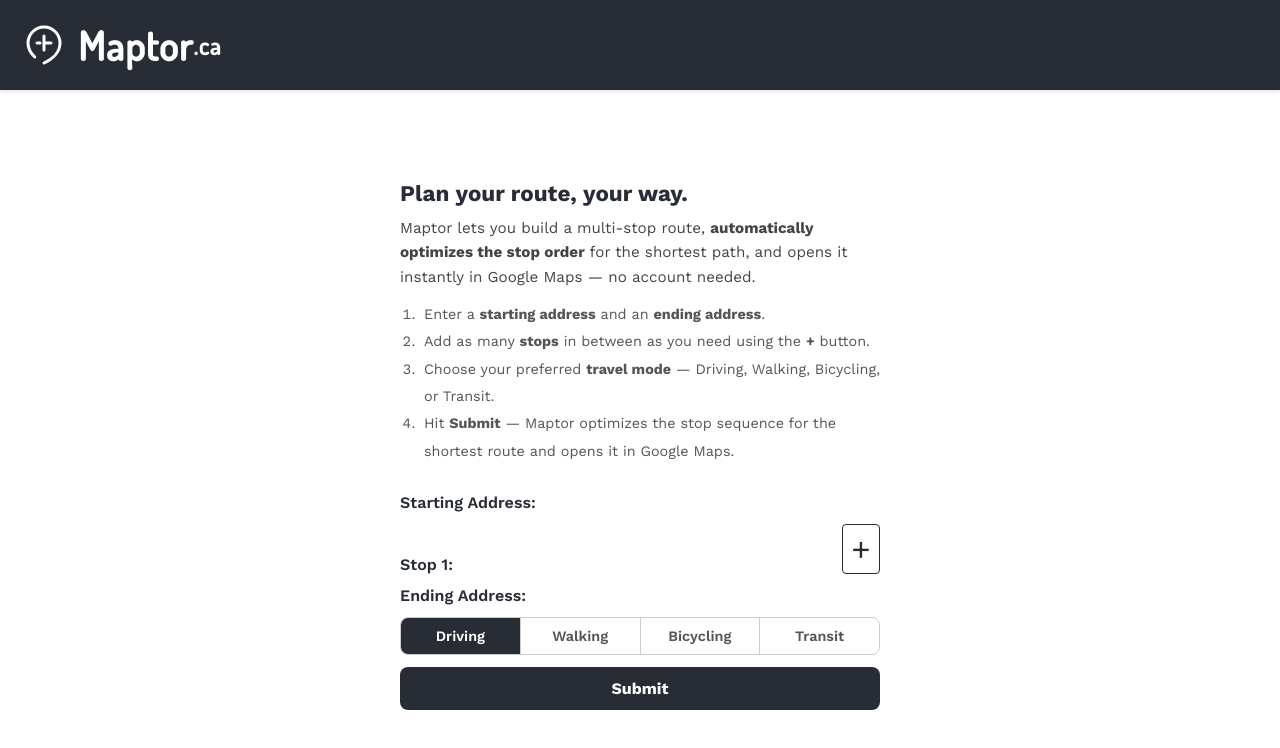
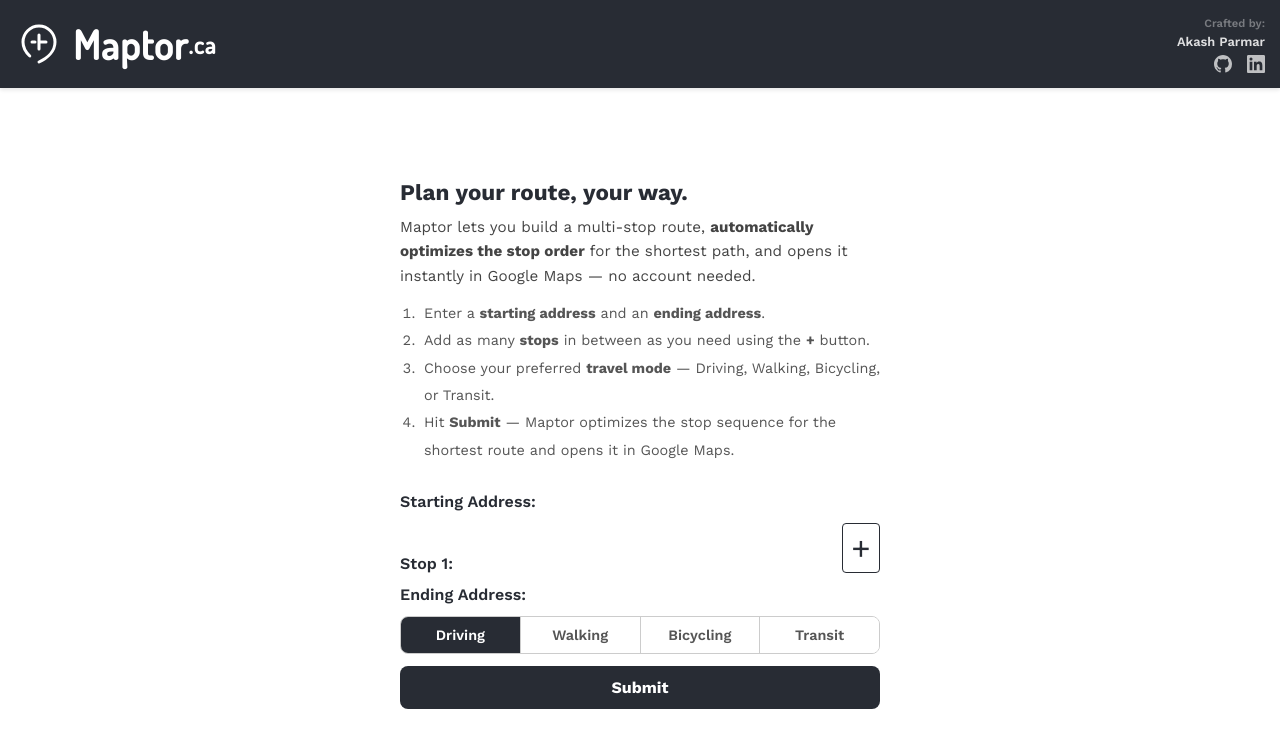
Before and after one commit to Akash-29E/Maptor, a React app: page / in a window 1280 px wide. Shown: the top 748 px of the page. Built offline with nearby package versions, Linux system fonts and the light colour scheme; no server answers.

Commit message:
feat: add contact information section to App header with links to GitHub and LinkedIn

```diff
--- a/src/App.css
+++ b/src/App.css
@@ -15,12 +15,12 @@ body {
 
 .App-header {
   background-color: #282c34;
-  padding: 20px;
+  padding: 15px;
   color: white;
   box-shadow: 0 2px 4px rgba(0, 0, 0, 0.1);
   display: flex;
   align-items: center;
-  /* justify-content: space-between; */
+  justify-content: space-between;
 }
 
 .App-header h1 {
@@ -44,6 +44,47 @@ body {
   height: 48px;
   width: auto;
   filter: brightness(0) invert(1);
+}
+
+.header-contact {
+  display: flex;
+  flex-direction: column;
+  align-items: flex-end;
+  gap: 4px;
+  margin-left: auto;
+}
+
+.header-contact-name {
+  font-size: 0.8rem;
+  font-weight: 600;
+  color: rgba(255, 255, 255, 0.85);
+  white-space: nowrap;
+  text-decoration: none;
+}
+
+.header-created-by {
+  text-decoration: none;
+  font-size: 0.7rem;
+  font-weight: 600;
+  color: rgba(255, 255, 255, 0.372);
+  white-space: nowrap;
+}
+
+.header-contact-links {
+  display: flex;
+  gap: 15px;
+  padding-top: 2px;
+}
+
+.header-contact-link {
+  color: rgba(255, 255, 255, 0.7);
+  display: flex;
+  align-items: center;
+  transition: color 0.2s;
+}
+
+.header-contact-link:hover {
+  color: #ffffff;
 }
 
 .App-main {
--- a/src/App.js
+++ b/src/App.js
@@ -77,6 +77,18 @@ function App() {
       <header className="App-header">
         <img src="/maptor_logo.svg" alt="Maptor logo" className="App-logo" />
         <h1 className='Header-text'>Maptor</h1><h2 className='Header-subtext'>.ca</h2>
+        <div className="header-contact">
+          <span className="header-contact-name"><a href="https://akashparmar.me" target="_blank" rel="noopener noreferrer" className='header-created-by'>Crafted by:</a></span>
+          <span className="header-contact-name"><a href="https://akashparmar.me" target="_blank" rel="noopener noreferrer" className='header-contact-name'>Akash Parmar</a></span>
+          <div className="header-contact-links">
+            <a href="https://github.com/Akash-29E" target="_blank" rel="noopener noreferrer" className="header-contact-link" aria-label="GitHub">
+              <svg height="18" width="18" viewBox="0 0 16 16" fill="currentColor"><path d="M8 0C3.58 0 0 3.58 0 8c0 3.54 2.29 6.53 5.47 7.59.4.07.55-.17.55-.38 0-.19-.01-.82-.01-1.49-2.01.37-2.53-.49-2.69-.94-.09-.23-.48-.94-.82-1.13-.28-.15-.68-.52-.01-.53.63-.01 1.08.58 1.23.82.72 1.21 1.87.87 2.33.66.07-.52.28-.87.51-1.07-1.78-.2-3.64-.89-3.64-3.95 0-.87.31-1.59.82-2.15-.08-.2-.36-1.02.08-2.12 0 0 .67-.21 2.2.82.64-.18 1.32-.27 2-.27.68 0 1.36.09 2 .27 1.53-1.04 2.2-.82 2.2-.82.44 1.1.16 1.92.08 2.12.51.56.82 1.27.82 2.15 0 3.07-1.87 3.75-3.65 3.95.29.25.54.73.54 1.48 0 1.07-.01 1.93-.01 2.2 0 .21.15.46.55.38A8.013 8.013 0 0016 8c0-4.42-3.58-8-8-8z"/></svg>
+            </a>
+            <a href="https://www.linkedin.com/in/parmar-akash/" target="_blank" rel="noopener noreferrer" className="header-contact-link" aria-label="LinkedIn">
+              <svg height="18" width="18" viewBox="0 0 24 24" fill="currentColor"><path d="M20.447 20.452h-3.554v-5.569c0-1.328-.027-3.037-1.852-3.037-1.853 0-2.136 1.445-2.136 2.939v5.667H9.351V9h3.414v1.561h.046c.477-.9 1.637-1.85 3.37-1.85 3.601 0 4.267 2.37 4.267 5.455v6.286zM5.337 7.433a2.062 2.062 0 01-2.063-2.065 2.064 2.064 0 112.063 2.065zm1.782 13.019H3.555V9h3.564v11.452zM22.225 0H1.771C.792 0 0 .774 0 1.729v20.542C0 23.227.792 24 1.771 24h20.451C23.2 24 24 23.227 24 22.271V1.729C24 .774 23.2 0 22.222 0h.003z"/></svg>
+            </a>
+          </div>
+        </div>
       </header>
       <main className="App-main">
         <section className="intro">
```
